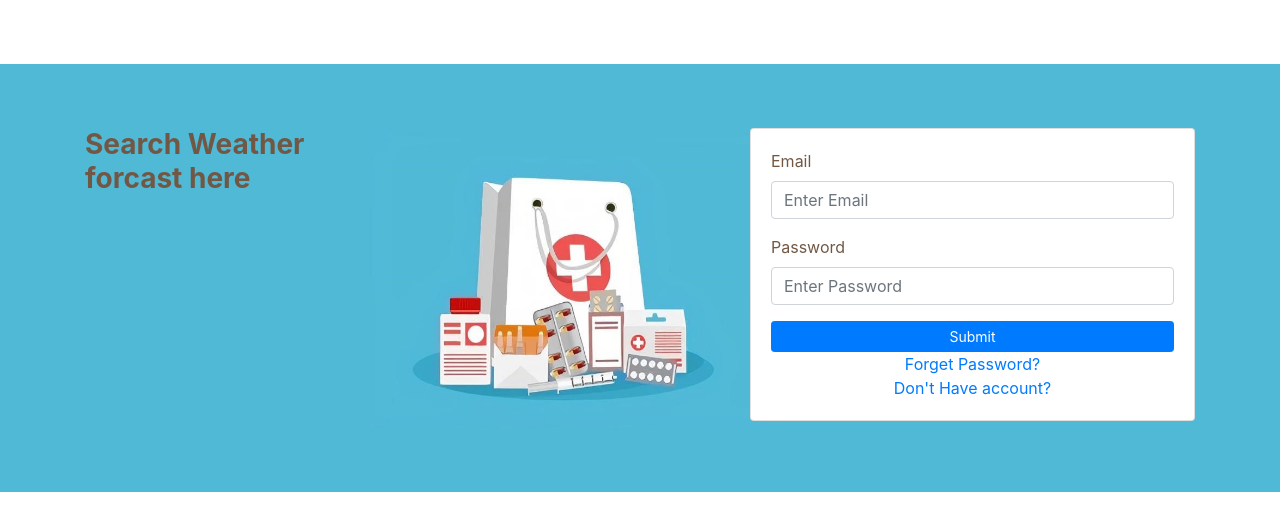
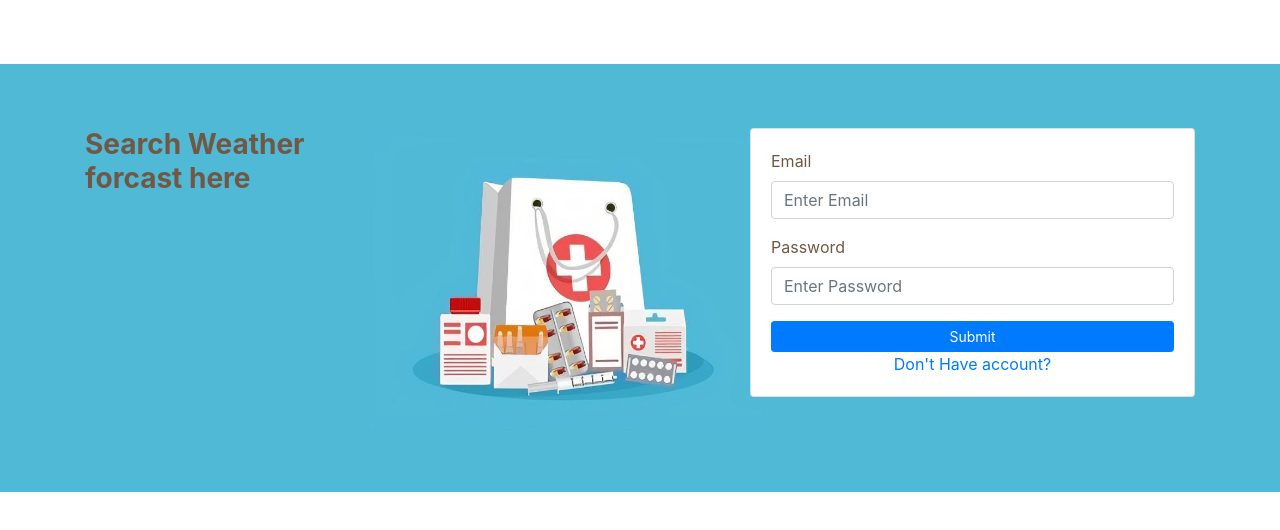
Before and after one commit to Dilansilva/Loons-lab, a React (Create React App) app: page / in a window 1280 px wide. Shown: the top 530 px of the page. Built offline with nearby package versions, Linux system fonts and the light colour scheme.

Commit message:
Done some changes to sign in page

```diff
--- a/src/pages/Sign-In.js
+++ b/src/pages/Sign-In.js
@@ -70,8 +70,6 @@ const SignIn = () => {
                           </Form>
 
                             <div className="textAlign">
-                                <a href="/emailenter" className="textSpace">Forget Password?</a>
-                                    <br></br>
                                 <a href="/signup" className="textSpace">Don't Have account?</a>
                             </div>
 
```
